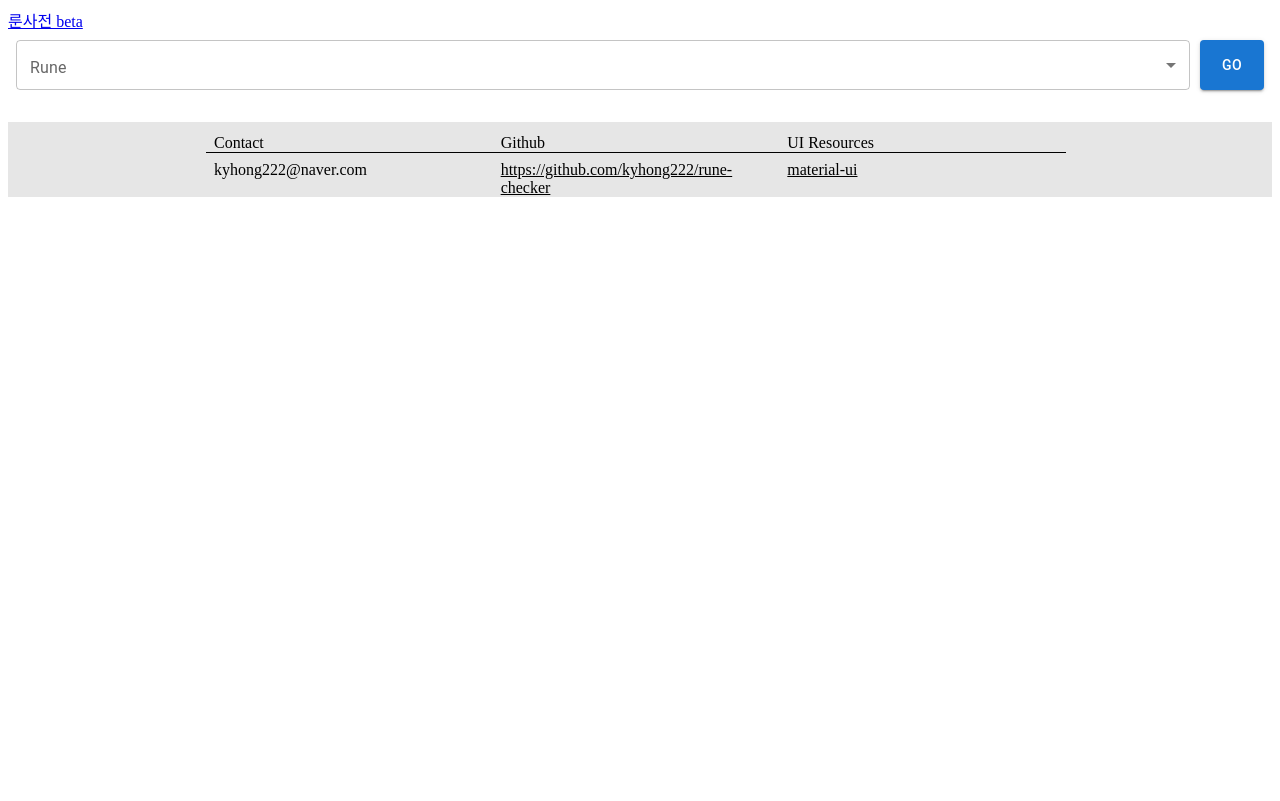
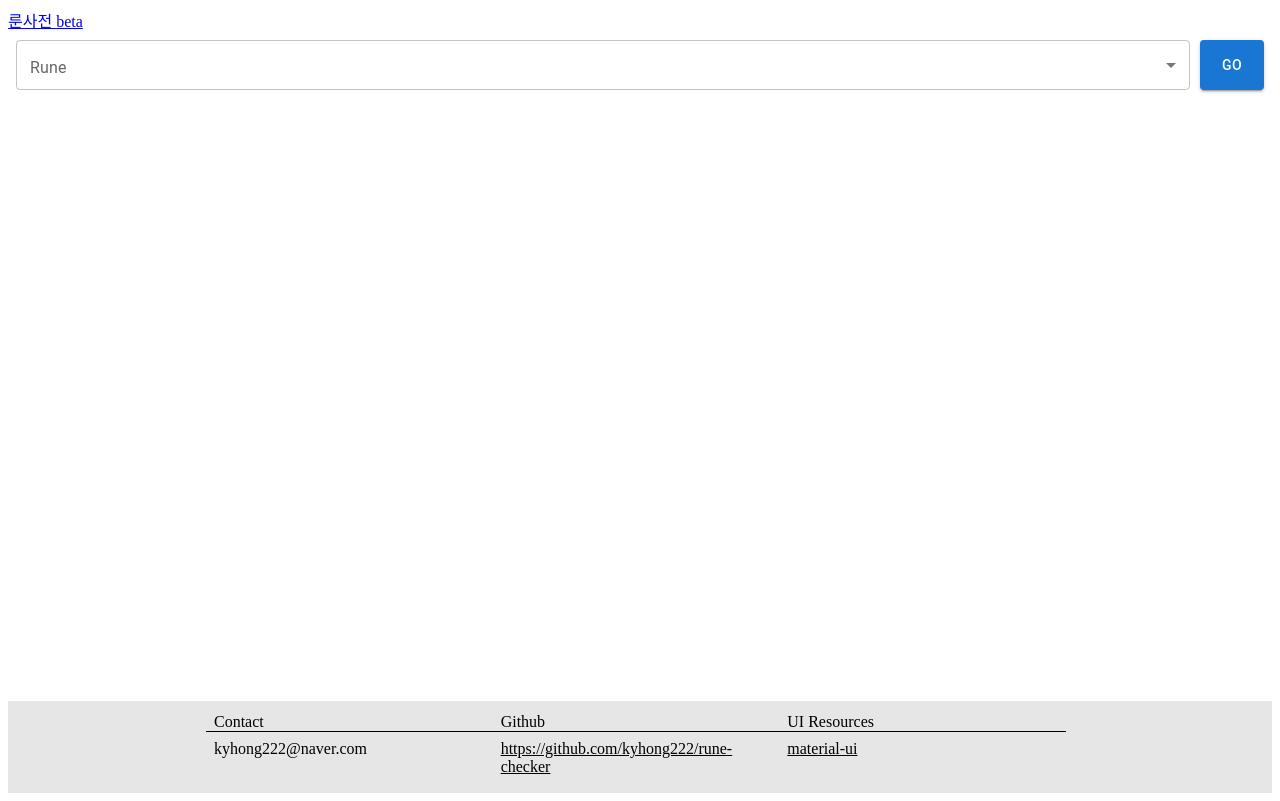
Before and after one commit to kyhong222/rune-checker, a React (Create React App) app: page / in a window 1280 px wide. Built offline with nearby package versions, Linux system fonts and the light colour scheme.

Commit message:
modified footer as fixed on bottom

```diff
--- a/src/App.js
+++ b/src/App.js
@@ -3,6 +3,7 @@ import { Route, Link } from "react-router-dom";
 import Home from "./routes/Home";
 import Rune from "./routes/Rune";
 import Footer from "./components/Footer";
+import { minHeight } from "@mui/system";
 
 const App = () => {
   return (
@@ -11,7 +12,7 @@ const App = () => {
       <div>
         <Link to="/">룬사전 beta</Link>
       </div>
-      <div>
+      <div style={{ minHeight: "calc(100vh - 155px)" }}>
         <Route exact path="/" component={Home} />
         <Route path="/runes/:rune" component={Rune} />
       </div>
--- a/src/components/Footer.js
+++ b/src/components/Footer.js
@@ -11,6 +11,7 @@ export default function Footer(props) {
     display: "flex",
     position: "sticky",
     width: "100%",
+    height: 80,
     bottom: 0,
     // py: 1.5,
     backgroundColor: "rgba(224,224,224,0.8)",
```
